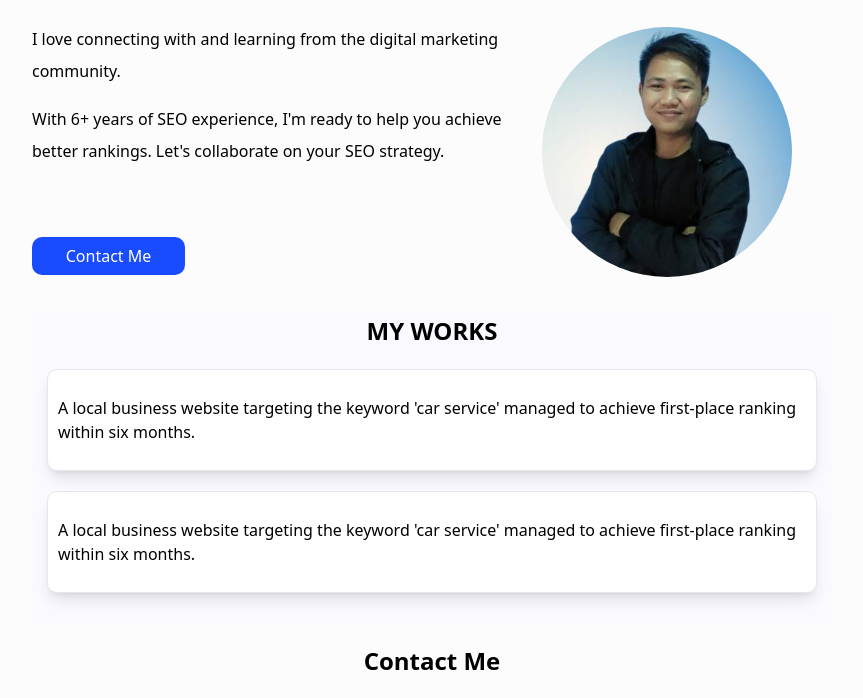
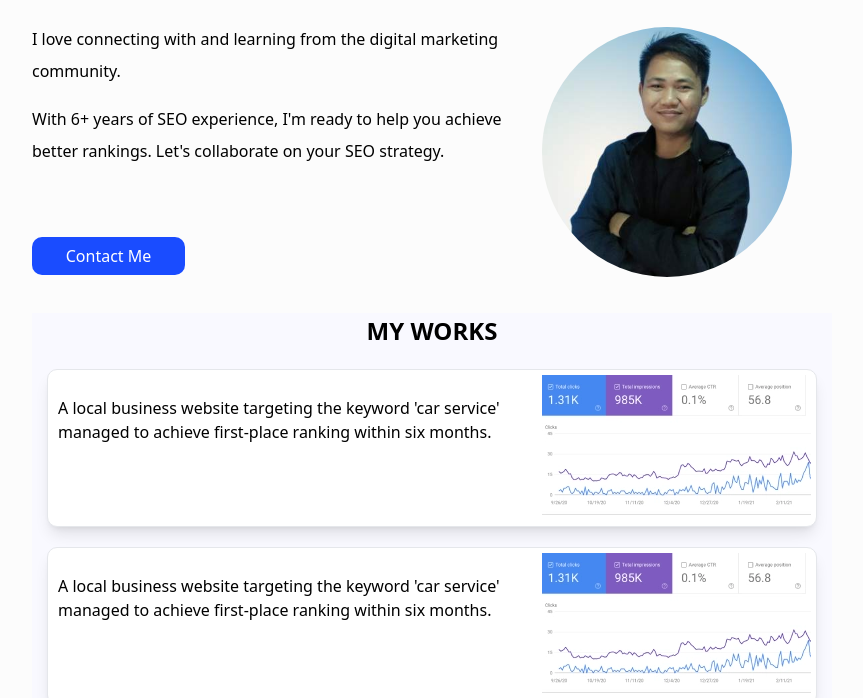
Before and after one commit to mrandyyp/mrandyyp.com, a plain HTML site: page index.html in a window 1280 px wide. Shown: the part 117-815 px from the top of the page, without its empty margins (208-1071 px from the left). Drawn offline with Linux system fonts and the light colour scheme.

Commit message:
updated my works url images

```diff
--- a/index.html
+++ b/index.html
@@ -50,14 +50,14 @@
                         <p class="p10">A local business website targeting the keyword 'car service' managed to achieve first-place
                             ranking within six months.</p>
                     </div>
-                    <div><img src="" alt="" class="my-works-img"></div>
+                    <div><img src="/assets/images/gsc.webp" alt="" class="my-works-img"></div>
                 </div>
                 <div class="my-works-card">
                     <div>
                         <p class="p10">A local business website targeting the keyword 'car service' managed to achieve first-place
                             ranking within six months.</p>
                     </div>
-                    <div><img src="" alt="" class="my-works-img"></div>
+                    <div><img src="/assets/images/gsc.webp" alt="" class="my-works-img"></div>
                 </div>
             </div>
             <div class="contact-me-container">
```
